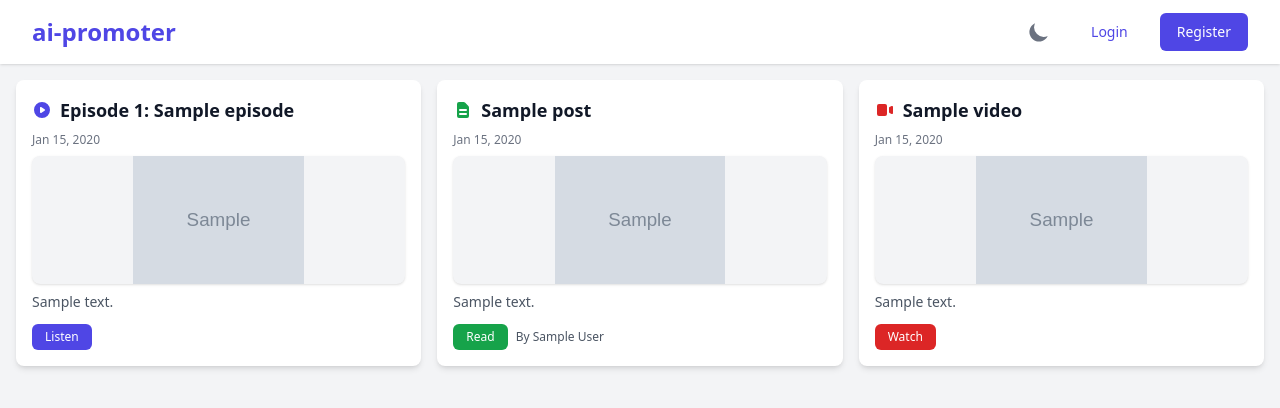
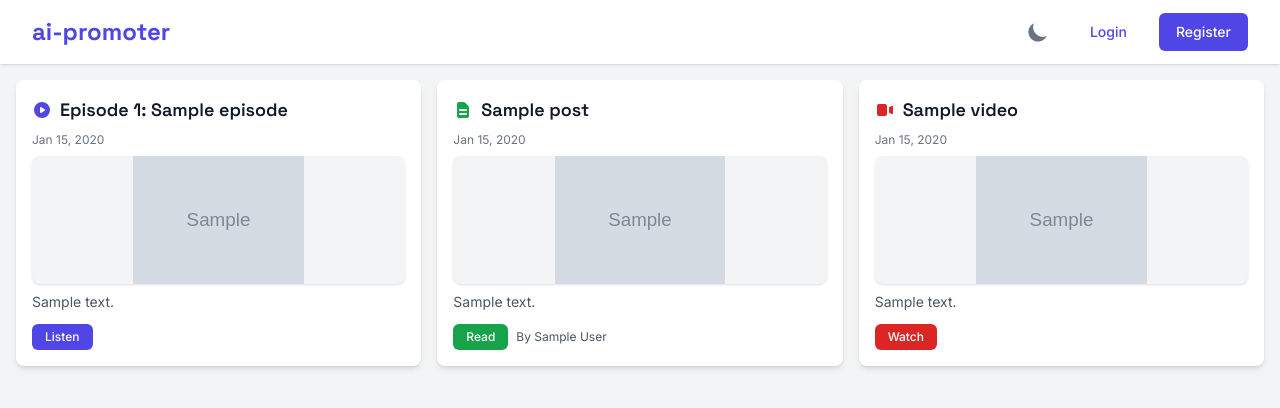
Before and after one commit to snyk-labs/promoter, a Flask app: page / in a window 1280 px wide. Shown: the top 408 px of the page. Run offline with Flask 3, Linux system fonts and the light colour scheme; tables that the repository leaves empty hold one stand-in row (values such as "Sample post"); grey boxes marked "Sample" are stand-in pictures; parts of the project's set-up code (start-up, migrations or seed data) failed here and were passed over; some libraries are stand-ins or nearby versions.

Commit message:
updating typography

```diff
--- a/templates/base.html
+++ b/templates/base.html
@@ -4,12 +4,22 @@
     <meta charset="UTF-8">
     <meta name="viewport" content="width=device-width, initial-scale=1.0">
     <title>ai-promoter - Content Promotion Manager</title>
+    <!-- Google Fonts -->
+    <link rel="preconnect" href="https://fonts.googleapis.com">
+    <link rel="preconnect" href="https://fonts.gstatic.com" crossorigin>
+    <link href="https://fonts.googleapis.com/css2?family=Space+Grotesk:wght@300;400;500;600;700&family=Inter:wght@300;400;500;600;700&display=swap" rel="stylesheet">
     <script src="https://cdn.tailwindcss.com"></script>
     <script>
         tailwind.config = {
             darkMode: 'class',
             theme: {
-                extend: {}
+                extend: {
+                    fontFamily: {
+                        'sans': ['Inter', 'ui-sans-serif', 'system-ui', '-apple-system', 'sans-serif'],
+                        'display': ['"Space Grotesk"', 'ui-sans-serif', 'system-ui', '-apple-system', 'sans-serif'],
+                        'mono': ['ui-monospace', 'SFMono-Regular', 'monospace']
+                    }
+                }
             }
         }
     </script>
@@ -43,13 +53,13 @@
         }
     </style>
 </head>
-<body class="bg-gray-100 dark:bg-gray-900 transition-colors duration-200">
+<body class="bg-gray-100 dark:bg-gray-900 transition-colors duration-200 font-sans">
     <nav class="bg-white dark:bg-gray-800 shadow">
         <div class="max-w-7xl mx-auto px-4 sm:px-6 lg:px-8">
             <div class="flex justify-between h-16">
                 <div class="flex">
                     <div class="flex-shrink-0 flex items-center">
-                        <a href="{{ url_for('main.index') }}" class="text-2xl font-bold text-indigo-600 dark:text-indigo-400">ai-promoter</a>
+                        <a href="{{ url_for('main.index') }}" class="text-2xl font-bold text-indigo-600 dark:text-indigo-400 font-display">ai-promoter</a>
                     </div>
                 </div>
                 <div class="flex items-center">
--- a/templates/index.html
+++ b/templates/index.html
@@ -12,7 +12,7 @@
                 <svg class="h-5 w-5 text-indigo-600 dark:text-indigo-400 mr-2 flex-shrink-0" fill="currentColor" viewBox="0 0 20 20">
                     <path fill-rule="evenodd" d="M10 18a8 8 0 100-16 8 8 0 000 16zM9.555 7.168A1 1 0 008 8v4a1 1 0 001.555.832l3-2a1 1 0 000-1.664l-3-2z" clip-rule="evenodd"/>
                 </svg>
-                <h2 class="text-lg font-semibold text-gray-900 dark:text-white truncate">
+                <h2 class="text-lg font-semibold text-gray-900 dark:text-white truncate font-display">
                     Episode {{ item.item.episode_number }}: {{ item.item.title }}
                 </h2>
                 {% elif item.content_type == 'video' %}
@@ -20,7 +20,7 @@
                 <svg class="h-5 w-5 text-red-600 dark:text-red-400 mr-2 flex-shrink-0" fill="currentColor" viewBox="0 0 20 20">
                     <path d="M2 6a2 2 0 012-2h6a2 2 0 012 2v8a2 2 0 01-2 2H4a2 2 0 01-2-2V6zm12.553 1.106A1 1 0 0014 8v4a1 1 0 00.553.894l2 1A1 1 0 0018 13V7a1 1 0 00-1.447-.894l-2 1z"/>
                 </svg>
-                <h2 class="text-lg font-semibold text-gray-900 dark:text-white truncate">
+                <h2 class="text-lg font-semibold text-gray-900 dark:text-white truncate font-display">
                     {{ item.item.title }}
                 </h2>
                 {% else %}
@@ -28,7 +28,7 @@
                 <svg class="h-5 w-5 text-green-600 dark:text-green-400 mr-2 flex-shrink-0" fill="currentColor" viewBox="0 0 20 20">
                     <path fill-rule="evenodd" d="M4 4a2 2 0 012-2h4.586A2 2 0 0112 2.586L15.414 6A2 2 0 0116 7.414V16a2 2 0 01-2 2H6a2 2 0 01-2-2V4zm2 6a1 1 0 011-1h6a1 1 0 110 2H7a1 1 0 01-1-1zm1 3a1 1 0 100 2h6a1 1 0 100-2H7z" clip-rule="evenodd"/>
                 </svg>
-                <h2 class="text-lg font-semibold text-gray-900 dark:text-white truncate">
+                <h2 class="text-lg font-semibold text-gray-900 dark:text-white truncate font-display">
                     {{ item.item.title }}
                 </h2>
                 {% endif %}
@@ -143,7 +143,7 @@
             <div class="bg-white dark:bg-gray-800 px-4 pt-5 pb-4 sm:p-6 sm:pb-4">
                 <div class="sm:flex sm:items-start">
                     <div class="mt-3 text-center sm:mt-0 sm:text-left w-full">
-                        <h3 class="text-lg leading-6 font-medium text-gray-900 dark:text-white mb-4" id="modalTitle">
+                        <h3 class="text-lg leading-6 font-medium text-gray-900 dark:text-white mb-4 font-display" id="modalTitle">
                             Generate Social Media Post
                         </h3>
 
@@ -353,7 +353,7 @@
             let cardHTML = `
                 <div class="flex items-center mb-2">
                     ${iconSvg}
-                    <h2 class="text-lg font-semibold text-gray-900 dark:text-white truncate">
+                    <h2 class="text-lg font-semibold text-gray-900 dark:text-white truncate font-display">
                         ${titleText}
                     </h2>
                 </div>
```
